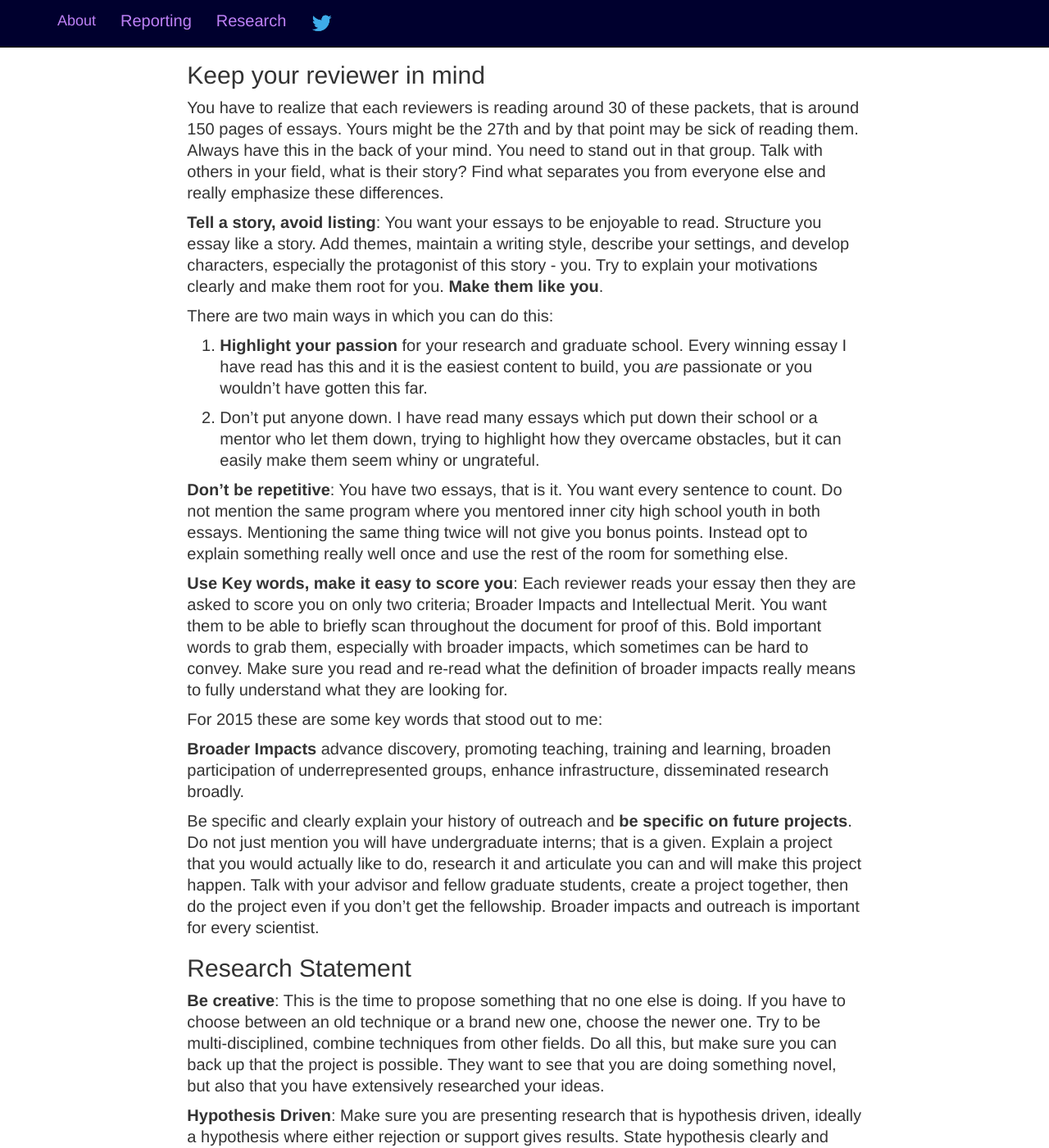
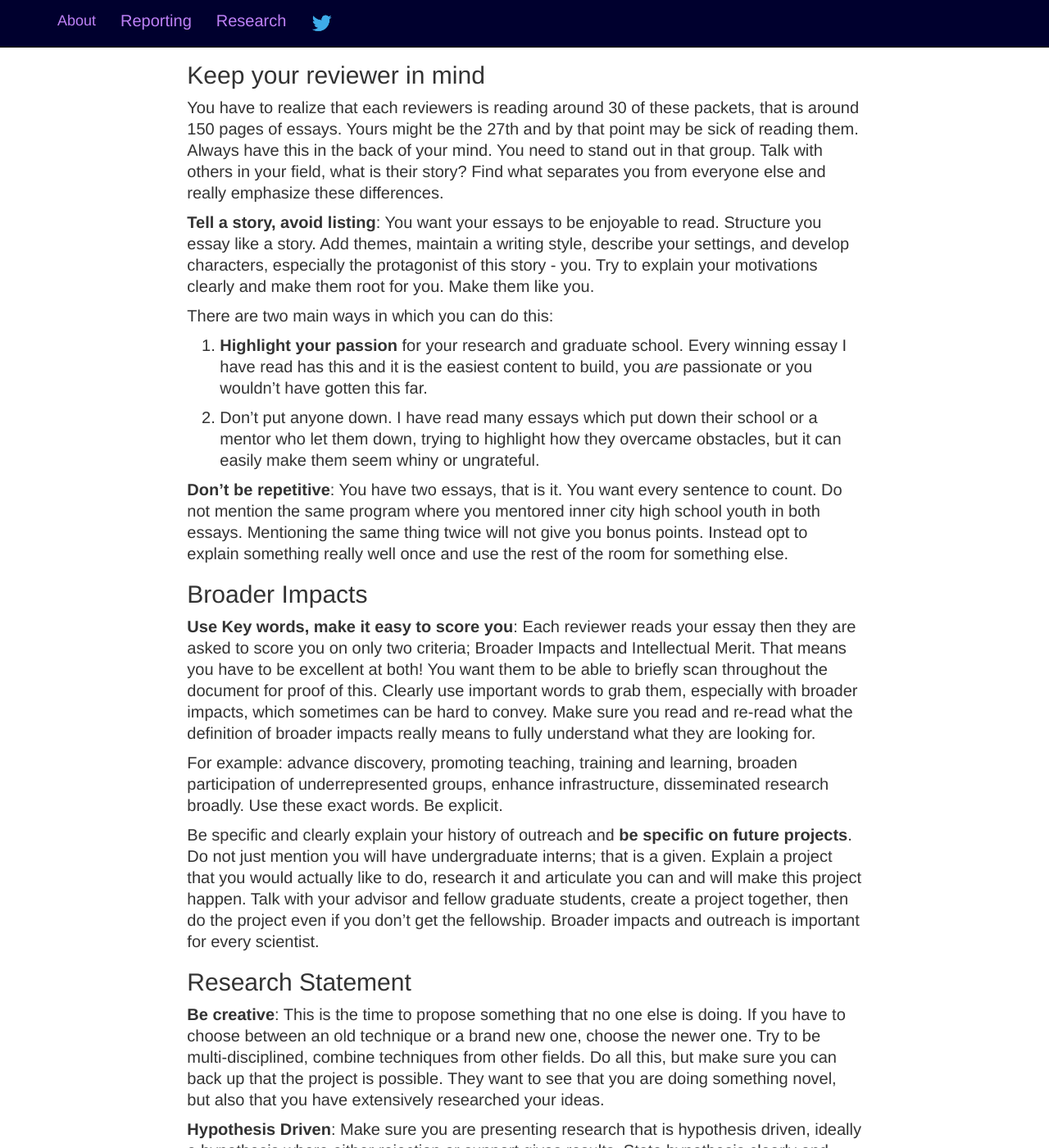
Before and after one commit to iamciera/creports, a Jekyll site: the page built from _posts/2013-10-15-NSF.md, in a window 1280 px wide and 1400 px high, scrolled down 1338 px. Shown: the whole window at 82% size. Built offline with Jekyll 4.4.1, drawn with Linux system fonts in a browser that asks for light colours; nearby versions of some CDN libraries; Markdown is read by kramdown in place of the engine named in the settings; comment, search, counter and statistics services are not loaded.

Commit message:
updated formatting on nsf entry

```diff
--- a/_posts/2013-10-15-NSF.md
+++ b/_posts/2013-10-15-NSF.md
@@ -22,7 +22,7 @@ So whether you win or lose, you gain skills that you will need later. The only w
 
 You have to realize that each reviewers is reading around 30 of these packets, that is around 150 pages of essays.  Yours might be the 27th and by that point may be sick of reading them.  Always have this in the back of your mind.  You need to stand out in that group.  Talk with others in your field, what is their story? Find what separates you from everyone else and really emphasize these differences.
 
-**Tell a story, avoid listing**: You want your essays to be enjoyable to read.  Structure you essay like a story.  Add themes, maintain a writing style, describe your settings, and develop characters, especially the protagonist of this story - you.  Try to explain your motivations clearly and make them root for you. **Make them like you**.
+**Tell a story, avoid listing**: You want your essays to be enjoyable to read.  Structure you essay like a story.  Add themes, maintain a writing style, describe your settings, and develop characters, especially the protagonist of this story - you.  Try to explain your motivations clearly and make them root for you. Make them like you.
 
 There are two main ways in which you can do this:
 
@@ -32,11 +32,11 @@ There are two main ways in which you can do this:
 
 **Don't be repetitive**: You have two essays, that is it. You want every sentence to count.  Do not mention the same program where you mentored inner city high school youth in both essays. Mentioning the same thing twice will not give you bonus points. Instead opt to explain something really well once and use the rest of the room for something else.
 
-**Use Key words, make it easy to score you**: Each reviewer reads your essay then they are asked to score you on only two criteria; Broader Impacts and Intellectual Merit.  You want them to be able to briefly scan throughout the document for proof of this.  Bold important words to grab them, especially with broader impacts, which sometimes can be hard to convey.  Make sure you read and re-read what the definition of broader impacts really means to fully understand what they are looking for.
+## Broader Impacts
 
-For 2015 these are some key words that stood out to me:
+**Use Key words, make it easy to score you**: Each reviewer reads your essay then they are asked to score you on only two criteria; Broader Impacts and Intellectual Merit. That means you have to be excellent at both! You want them to be able to briefly scan throughout the document for proof of this.  Clearly use important words to grab them, especially with broader impacts, which sometimes can be hard to convey.  Make sure you read and re-read what the definition of broader impacts really means to fully understand what they are looking for.
 
-**Broader Impacts** advance discovery, promoting teaching, training and learning, broaden participation of underrepresented groups, enhance infrastructure, disseminated research broadly.
+For example: advance discovery, promoting teaching, training and learning, broaden participation of underrepresented groups, enhance infrastructure, disseminated research broadly. Use these exact words.  Be explicit.
 
 Be specific and clearly explain your history of outreach and **be specific on future projects**.  Do not just mention you will have undergraduate interns; that is a given.  Explain a project that you would actually like to do, research it and articulate you can and will make this project happen.  Talk with your advisor and fellow graduate students, create a project together, then do the project even if you don't get the fellowship.  Broader impacts and outreach is important for every scientist.
 
```
